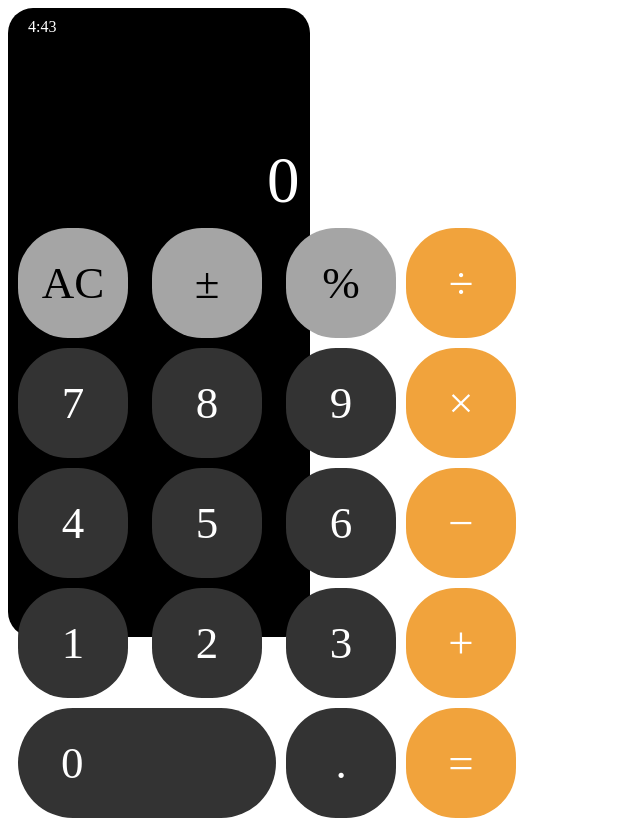
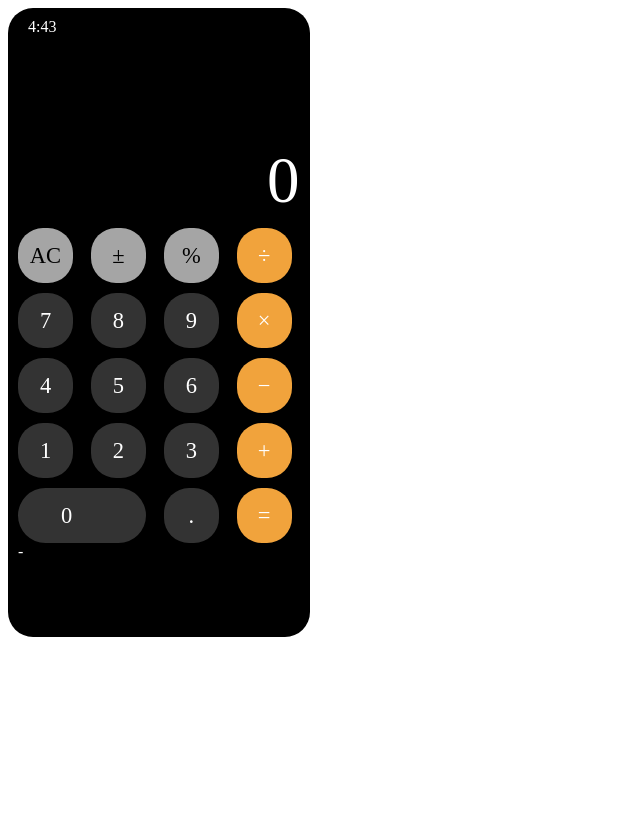
Before and after one commit to Oyeleye/Web-calculator, a React (Create React App) app: page / in a window 1280 px wide. Shown: the whole page, without its empty margins (0-640 px from the left). After the commit the page ends 800 px from the top, so only its background shows below. Built offline with nearby package versions, Linux system fonts and the light colour scheme.

Commit message:
Resize all px by half

```diff
--- a/src/Components/Button/Button.css
+++ b/src/Components/Button/Button.css
@@ -1,18 +1,18 @@
 .Button {
     background: #333;
-    width: 110px;
-    height: 110px;
-    border-radius: 50px;
+    width: 55px;
+    height: 55px;
+    border-radius: 25px;
     display: flex;
-    font-size: 45px;
+    font-size: 22.5px;
     align-items: center;
     justify-content: center;
     cursor: pointer;
 }
 .Button.zero {
-    width: 215px;
+    width: 85px;
     grid-column: 1 / span 2;
-    border-radius: 57.5px;
+    border-radius: 28.75px;
     position: relative;
     justify-content: flex-start;
     padding-left: 43px;
```
